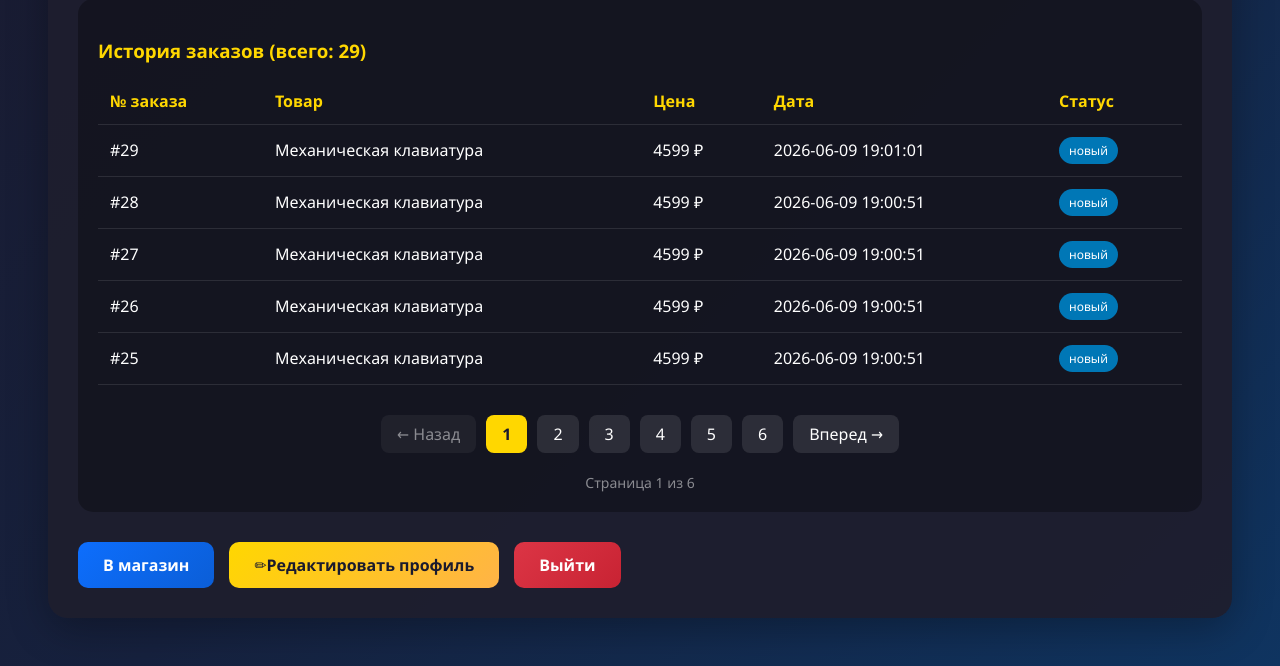
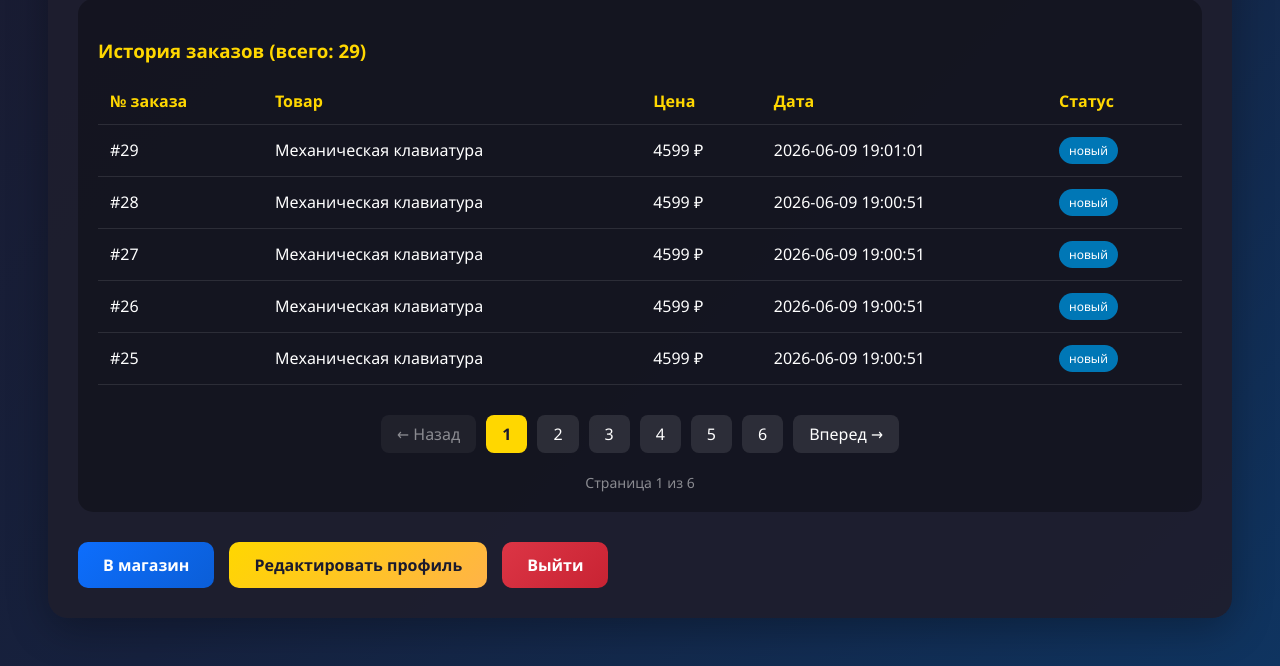
Before and after one commit to flim857/MPTI_Project, a Flask app: page /dashboard in a window 1280 px wide. Shown: the part 342-1008 px from the top of the page. Run offline with Flask 3, Linux system fonts and the light colour scheme; a user stored in the database is signed in; data comes from the database, SQL or seed files in the repository.

Commit message:
Update dashboard.html

```diff
--- a/MPTI_Project/templates/dashboard.html
+++ b/MPTI_Project/templates/dashboard.html
@@ -221,7 +221,7 @@
 
         <div class="btn-group">
             <a href="{{ url_for('index') }}" class="btn-primary">В магазин</a>
-            <a href="{{ url_for('profile') }}" class="btn-warning">✏Редактировать профиль</a>
+            <a href="{{ url_for('profile') }}" class="btn-warning">Редактировать профиль</a>
             <a href="{{ url_for('logout') }}" class="btn-danger">Выйти</a>
         </div>
     </div>
```
